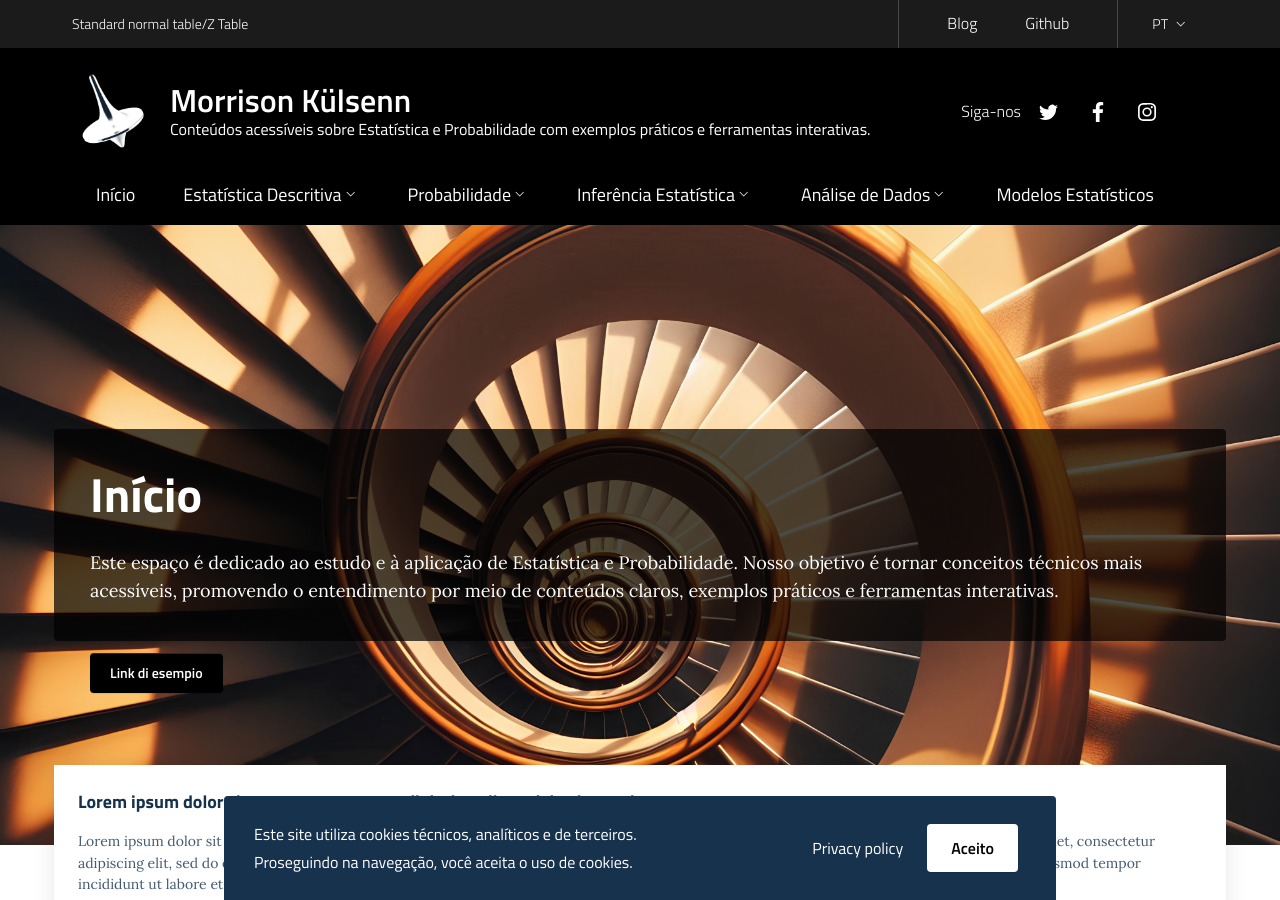
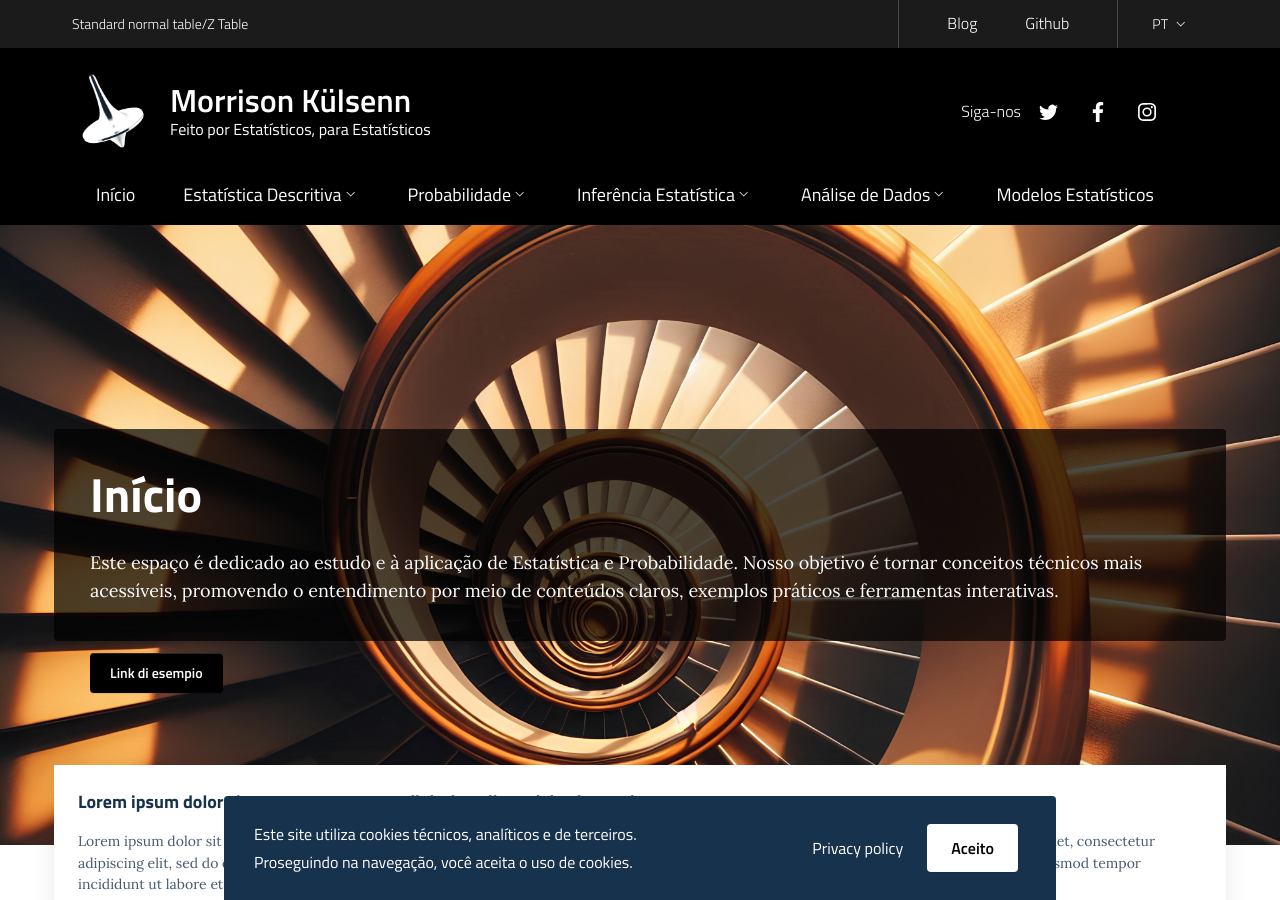
Before and after one commit to morrisonkuhlsen/morrisonkuhlsen, a Jekyll site: the page built from pt/index.md, in a window 1280 px wide and 900 px high. Built offline with Jekyll 4.4.1, drawn with Linux system fonts in a browser that asks for light colours; some of the changed text lies outside the part shown.

Commit message:
Atualização da descrição do site para versão mais concisa

```diff
--- a/_data/t.yml
+++ b/_data/t.yml
@@ -12,8 +12,8 @@ name:
 
 ## Site description
 description:
-  en: "Accessible content on Statistics and Probability with practical examples and interactive tools."
-  pt: "Conteúdos acessíveis sobre Estatística e Probabilidade com exemplos práticos e ferramentas interativas."
+  en: "Made by Statisticians, for Statisticians"
+  pt: "Feito por Estatísticos, para Estatísticos"
 ## Site author
 author:
   en: "Morrison Külsenn"
```
